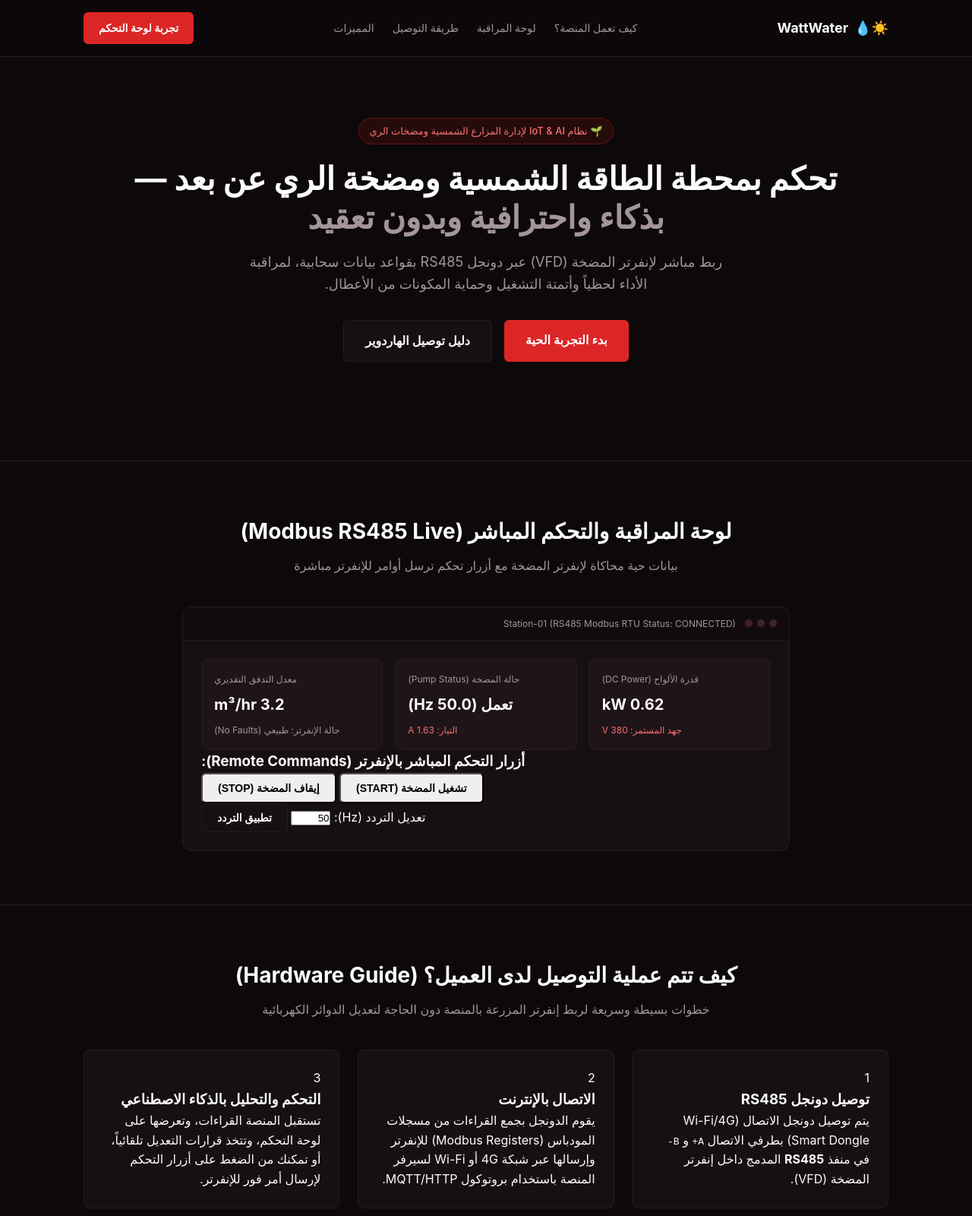
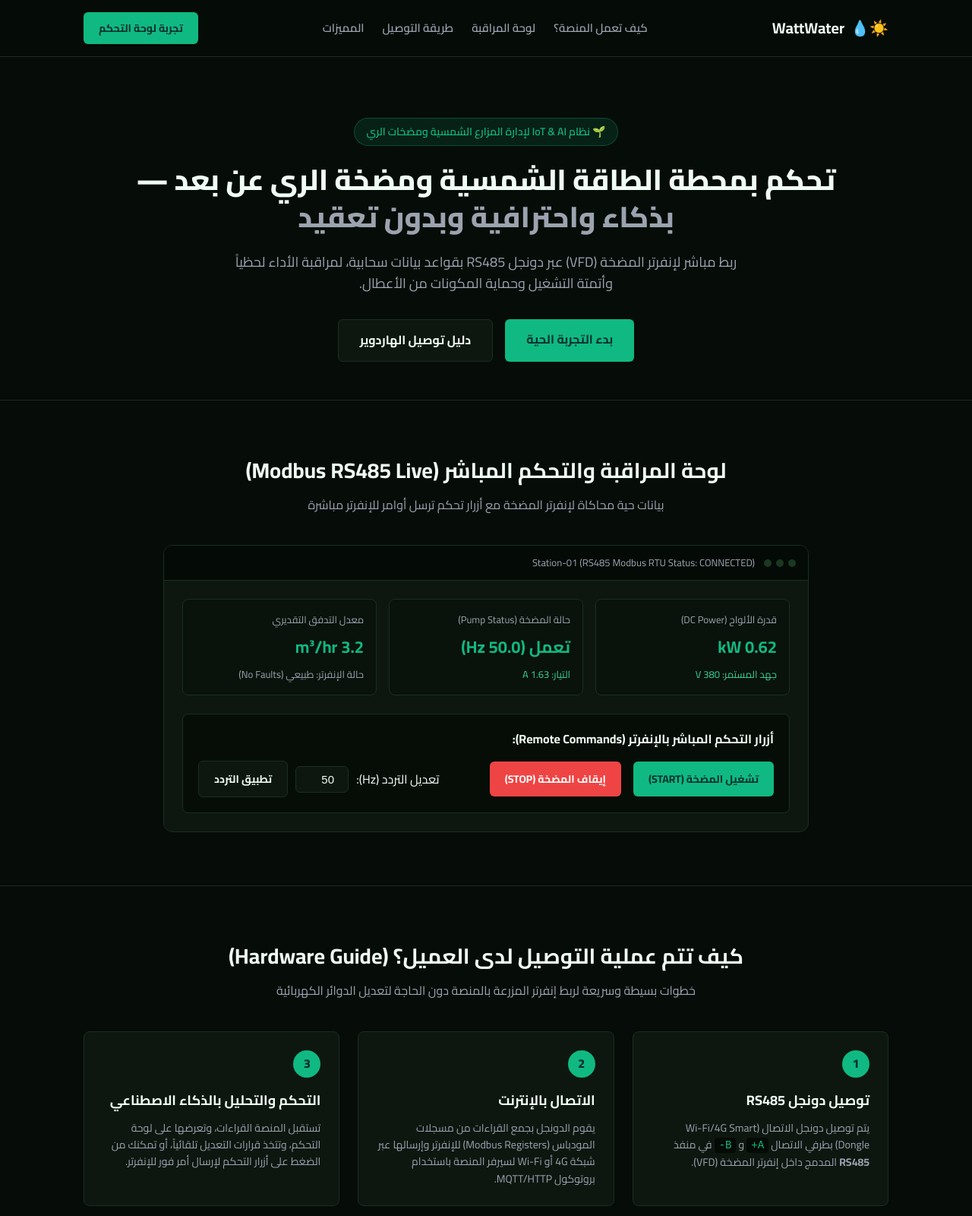
Before and after one commit to ahmedkhlied063-cpu/AIFlow-SaaS-Landing-Page, a plain HTML site: page index.html in a window 1280 px wide. Shown: the top 1600 px of the page at 76% size. Drawn offline with Linux system fonts and the light colour scheme; a script that the page names is missing.

Commit message:
Update style.css

```diff
--- a/style.css
+++ b/style.css
@@ -1,6 +1,3 @@
-/* ==========================================================================
-   1. RESET & VARIABLES
-   ========================================================================== */
 * {
     margin: 0;
     padding: 0;
@@ -8,20 +5,21 @@
 }
 
 :root {
-    /* ألوان الخلفيات والنصوص */
-    --bg-main: #0d090a;          /* خلفية سوداء بلمسة دافئة جداً */
-    --bg-card: #161013;          /* لون البطاقات متناسق مع الأحمر */
-    --border-color: #2a1a1f;     /* حدود ناعمة بدرجات العنابي الداكن */
-    --text-main: #fcfcfc;
-    --text-muted: #a39598;
+    --bg-main: #060c08;
+    --bg-card: #0d1710;
+    --border-color: #1a2e20;
+    --text-main: #f0fdf4;
+    --text-muted: #86efac;
 
-    /* درجات اللون الأحمر */
-    --accent: #dc2626;           /* أحمر رئيسي عصري (Red 600) */
-    --accent-hover: #b91c1c;     /* أحمر أغمق عند التمرير */
-    --accent-subtle: rgba(220, 38, 38, 0.12); /* خلفية حمراء شفافة */
-    --accent-border: rgba(220, 38, 38, 0.3);  /* حدود حمراء خفيفة */
+    --accent: #10b981;           /* Emerald Green */
+    --accent-hover: #059669;
+    --accent-subtle: rgba(16, 185, 129, 0.12);
+    --accent-border: rgba(16, 185, 129, 0.3);
 
-    --font-family: 'Inter', -apple-system, BlinkMacSystemFont, sans-serif;
+    --danger: #ef4444;
+    --danger-hover: #dc2626;
+
+    --font-family: 'Cairo', sans-serif;
 }
 
 body {
@@ -38,11 +36,8 @@ body {
     padding: 0 20px;
 }
 
-/* ==========================================================================
-   2. NAVBAR
-   ========================================================================== */
 .navbar {
-    background-color: rgba(13, 9, 10, 0.9);
+    background-color: rgba(6, 12, 8, 0.9);
     border-bottom: 1px solid var(--border-color);
     position: sticky;
     top: 0;
@@ -64,11 +59,7 @@ body {
     font-weight: 700;
     color: var(--text-main);
     text-decoration: none;
-    font-size: 18px;
-}
-
-.logo-icon {
-    color: var(--accent);
+    font-size: 20px;
 }
 
 .nav-links {
@@ -77,38 +68,39 @@ body {
 }
 
 .nav-links a {
-    color: var(--text-muted);
+    color: #9ca3af;
     text-decoration: none;
-    font-size: 14px;
-    font-weight: 500;
+    font-size: 15px;
+    font-weight: 600;
     transition: color 0.2s;
 }
 
 .nav-links a:hover {
-    color: var(--text-main);
+    color: var(--accent);
 }
 
-/* ==========================================================================
-   3. BUTTONS
-   ========================================================================== */
 .btn {
     display: inline-block;
     padding: 10px 20px;
     border-radius: 6px;
     text-decoration: none;
-    font-weight: 600;
+    font-weight: 700;
     font-size: 14px;
+    cursor: pointer;
+    border: none;
     transition: all 0.2s;
+    font-family: var(--font-family);
 }
 
 .btn-primary {
     background-color: var(--accent);
-    color: #fff;
+    color: #042f2e;
 }
 
 .btn-primary:hover {
     background-color: var(--accent-hover);
-    box-shadow: 0 4px 14px rgba(220, 38, 38, 0.3);
+    box-shadow: 0 4px 14px rgba(16, 185, 129, 0.4);
+    color: #fff;
 }
 
 .btn-secondary {
@@ -118,49 +110,58 @@ body {
 }
 
 .btn-secondary:hover {
-    border-color: var(--text-muted);
+    border-color: var(--accent);
 }
+
+.btn-success {
+    background-color: #10b981;
+    color: #042f2e;
+}
+.btn-success:hover { background-color: #059669; color: #fff; }
+
+.btn-danger {
+    background-color: var(--danger);
+    color: #fff;
+}
+.btn-danger:hover { background-color: var(--danger-hover); }
 
 .btn-large {
     padding: 14px 28px;
     font-size: 16px;
 }
 
-/* ==========================================================================
-   4. HERO SECTION & MOCKUP
-   ========================================================================== */
 .hero {
-    padding: 80px 0;
+    padding: 80px 0 50px;
     text-align: center;
 }
 
 .badge {
     display: inline-block;
     background: var(--accent-subtle);
-    color: #f87171;
+    color: var(--accent);
     border: 1px solid var(--accent-border);
-    padding: 6px 14px;
+    padding: 6px 16px;
     border-radius: 20px;
-    font-size: 13px;
-    font-weight: 500;
+    font-size: 14px;
+    font-weight: 600;
     margin-bottom: 20px;
 }
 
 .hero-title {
-    font-size: 42px;
-    font-weight: 700;
-    line-height: 1.2;
+    font-size: 38px;
+    font-weight: 800;
+    line-height: 1.3;
     margin-bottom: 20px;
 }
 
 .hero-title span {
-    color: var(--text-muted);
+    color: #9ca3af;
 }
 
 .hero-subtitle {
     font-size: 18px;
-    color: var(--text-muted);
-    max-width: 650px;
+    color: #9ca3af;
+    max-width: 700px;
     margin: 0 auto 32px;
 }
 
@@ -168,22 +169,21 @@ body {
     display: flex;
     justify-content: center;
     gap: 16px;
-    margin-bottom: 50px;
 }
 
-/* HERO MOCKUP */
+/* TELEMETRY MOCKUP & DASHBOARD */
 .hero-mockup {
     background-color: var(--bg-card);
     border: 1px solid var(--border-color);
     border-radius: 12px;
     overflow: hidden;
-    max-width: 800px;
+    max-width: 850px;
     margin: 0 auto;
-    text-align: left;
+    text-align: right;
 }
 
 .mockup-header {
-    background-color: #120b0d;
+    background-color: #040a06;
     padding: 12px 16px;
     border-bottom: 1px solid var(--border-color);
     display: flex;
@@ -191,270 +191,133 @@ body {
     gap: 12px;
 }
 
-.dots {
-    display: flex;
-    gap: 6px;
-}
-
-.dot {
-    width: 10px;
-    height: 10px;
-    border-radius: 50%;
-    background-color: #3f232b;
-}
-
-.mockup-title {
-    font-size: 12px;
-    color: var(--text-muted);
-}
-
-.mockup-body {
-    padding: 24px;
-}
+.dots { display: flex; gap: 6px; }
+.dot { width: 10px; height: 10px; border-radius: 50%; background-color: #1a3822; }
+.mockup-title { font-size: 13px; color: #9ca3af; direction: ltr; }
+.mockup-body { padding: 24px; }
 
 .mockup-grid {
     display: grid;
     grid-template-columns: repeat(3, 1fr);
     gap: 16px;
+    margin-bottom: 24px;
 }
 
 .card {
-    background-color: #1f1418;
+    background-color: #09120b;
     padding: 16px;
     border-radius: 8px;
     display: flex;
     flex-direction: column;
-    border: 1px solid #2d1b22;
+    border: 1px solid var(--border-color);
 }
 
-.card-label {
-    font-size: 12px;
-    color: var(--text-muted);
+.card-label { font-size: 13px; color: #9ca3af; }
+.card-value { font-size: 22px; font-weight: 700; margin: 8px 0; color: var(--accent); }
+.trend { font-size: 13px; }
+.trend.positive { color: #34d399; }
+.trend.neutral { color: #9ca3af; }
+
+/* CONTROL PANEL */
+.control-panel {
+    background-color: #060d07;
+    border: 1px solid var(--border-color);
+    padding: 20px;
+    border-radius: 8px;
 }
 
-.card-value {
-    font-size: 20px;
-    font-weight: 700;
-    margin: 8px 0;
+.control-panel h3 {
+    font-size: 16px;
+    margin-bottom: 16px;
+    color: var(--text-main);
 }
 
-.trend {
-    font-size: 12px;
+.control-actions {
+    display: flex;
+    align-items: center;
+    gap: 16px;
+    flex-wrap: wrap;
 }
 
-.trend.positive { color: #f87171; }
-.trend.neutral { color: var(--text-muted); }
+.freq-control {
+    display: flex;
+    align-items: center;
+    gap: 10px;
+    margin-right: auto;
+}
 
-/* ==========================================================================
-   5. SECTIONS COMMON & GRIDS
-   ========================================================================== */
+.freq-control input {
+    width: 70px;
+    padding: 8px;
+    border-radius: 6px;
+    border: 1px solid var(--border-color);
+    background-color: var(--bg-card);
+    color: var(--text-main);
+    font-size: 15px;
+    text-align: center;
+}
+
 section {
     padding: 70px 0;
     border-bottom: 1px solid var(--border-color);
 }
 
-.section-header {
-    text-align: center;
-    margin-bottom: 40px;
+.section-header { text-align: center; margin-bottom: 40px; }
+.section-header h2 { font-size: 28px; margin-bottom: 10px; }
+.section-header p { color: #9ca3af; }
+
+/* HARDWARE STEPS */
+.steps-grid {
+    display: grid;
+    grid-template-columns: repeat(auto-fit, minmax(250px, 1fr));
+    gap: 24px;
 }
 
-.section-header h2 {
-    font-size: 28px;
-    margin-bottom: 10px;
+.step-card {
+    background-color: var(--bg-card);
+    border: 1px solid var(--border-color);
+    padding: 24px;
+    border-radius: 8px;
+    position: relative;
 }
 
-.section-header p {
-    color: var(--text-muted);
+.step-number {
+    width: 36px;
+    height: 36px;
+    background-color: var(--accent);
+    color: #042f2e;
+    font-weight: 800;
+    border-radius: 50%;
+    display: flex;
+    align-items: center;
+    justify-content: center;
+    margin-bottom: 16px;
 }
 
-.features-grid, .benefits-grid, .steps-grid, .testimonials-grid {
+.step-card h3 { margin-bottom: 10px; font-size: 18px; }
+.step-card p { color: #9ca3af; font-size: 14px; }
+.step-card code { background: #040a06; padding: 2px 6px; border-radius: 4px; color: var(--accent); }
+
+.features-grid {
     display: grid;
     grid-template-columns: repeat(auto-fit, minmax(280px, 1fr));
     gap: 24px;
 }
 
-.feature-card, .benefit-card, .step-card, .testimonial-card {
+.feature-card {
     background-color: var(--bg-card);
     border: 1px solid var(--border-color);
     padding: 24px;
     border-radius: 8px;
-    transition: border-color 0.2s;
 }
+.feature-card .icon { font-size: 28px; margin-bottom: 16px; }
 
-.feature-card:hover, .benefit-card:hover, .step-card:hover {
-    border-color: var(--accent-border);
+.footer { padding: 30px 0; text-align: center; color: #9ca3af; font-size: 14px; }
+
+@media (max-width: 768px) {
+    .nav-links { display: none; }
+    .hero-title { font-size: 26px; }
+    .mockup-grid { grid-template-columns: 1fr; }
+    .control-actions { flex-direction: column; align-items: stretch; }
+    .freq-control { margin-right: 0; flex-direction: column; }
 }
-
-.feature-card .icon, .step-num {
-    font-size: 24px;
-    margin-bottom: 16px;
-}
-
-.step-num {
-    background-color: var(--accent);
-    color: #fff;
-    width: 36px;
-    height: 36px;
-    border-radius: 50%;
-    display: flex;
-    align-items: center;
-    justify-content: center;
-    font-weight: 700;
-    font-size: 16px;
-}
-
-/* SOCIAL PROOF & INTEGRATIONS */
-.proof-title {
-    text-align: center;
-    font-size: 12px;
-    color: var(--text-muted);
-    letter-spacing: 1px;
-    margin-bottom: 24px;
-}
-
-.logos-grid, .integrations-box {
-    display: flex;
-    justify-content: center;
-    gap: 32px;
-    flex-wrap: wrap;
-}
-
-.app-chip {
-    background-color: var(--bg-card);
-    border: 1px solid var(--border-color);
-    padding: 8px 16px;
-    border-radius: 20px;
-    font-size: 14px;
-}
-
-/* STATS */
-.stats-grid {
-    display: grid;
-    grid-template-columns: repeat(3, 1fr);
-    text-align: center;
-}
-
-.stat-number {
-    display: block;
-    font-size: 36px;
-    font-weight: 700;
-    color: var(--accent);
-}
-
-.stat-label {
-    color: var(--text-muted);
-    font-size: 14px;
-}
-
-/* FAQ */
-.faq-list {
-    max-width: 700px;
-    margin: 0 auto;
-    display: flex;
-    flex-direction: column;
-    gap: 20px;
-}
-
-.faq-item {
-    background-color: var(--bg-card);
-    border: 1px solid var(--border-color);
-    padding: 20px;
-    border-radius: 8px;
-}
-
-/* CTV & FOOTER */
-.ctv-card {
-    text-align: center;
-    background-color: var(--bg-card);
-    border: 1px solid var(--accent-border);
-    padding: 50px 20px;
-    border-radius: 12px;
-    background: linear-gradient(180deg, var(--bg-card) 0%, rgba(220, 38, 38, 0.05) 100%);
-}
-
-.ctv-card h2 {
-    margin-bottom: 12px;
-}
-
-.ctv-card p {
-    color: var(--text-muted);
-    margin-bottom: 24px;
-}
-
-.footer {
-    padding: 30px 0;
-    text-align: center;
-    color: var(--text-muted);
-    font-size: 14px;
-}
-
-/* ==========================================================================
-   6. RESPONSIVE MEDIA QUERIES
-   ========================================================================== */
-
-/* الشاشات المتوسطة والصغيرة (التابلت والموبايل - أقل من 768px) */
-@media (max-width: 768px) {
-
-    .nav-links {
-        display: none; /* إخفاء الروابط العادية على الموبايل لتفادي ازدحام الشريط */
-    }
-
-    .hero {
-        padding: 50px 0;
-    }
-
-    .hero-title {
-        font-size: 28px;
-    }
-
-    .hero-subtitle {
-        font-size: 15px;
-    }
-
-    .hero-actions {
-        flex-direction: column;
-        gap: 12px;
-    }
-
-    .btn-large {
-        width: 100%;
-        text-align: center;
-    }
-
-    .mockup-grid {
-        grid-template-columns: 1fr;
-        gap: 12px;
-    }
-
-    .stats-grid {
-        grid-template-columns: 1fr;
-        gap: 24px;
-    }
-
-    .section-header h2 {
-        font-size: 22px;
-    }
-
-    .logos-grid, .integrations-box {
-        gap: 16px;
-    }
-
-    .ctv-card {
-        padding: 30px 16px;
-    }
-}
-
-/* الشاشات الصغيرة جداً (الموبايل أقل من 480px) */
-@media (max-width: 480px) {
-    .container {
-        padding: 0 15px;
-    }
-
-    .stat-number {
-        font-size: 28px;
-    }
-
-    .mockup-body {
-        padding: 16px;
-    }
-}
```
